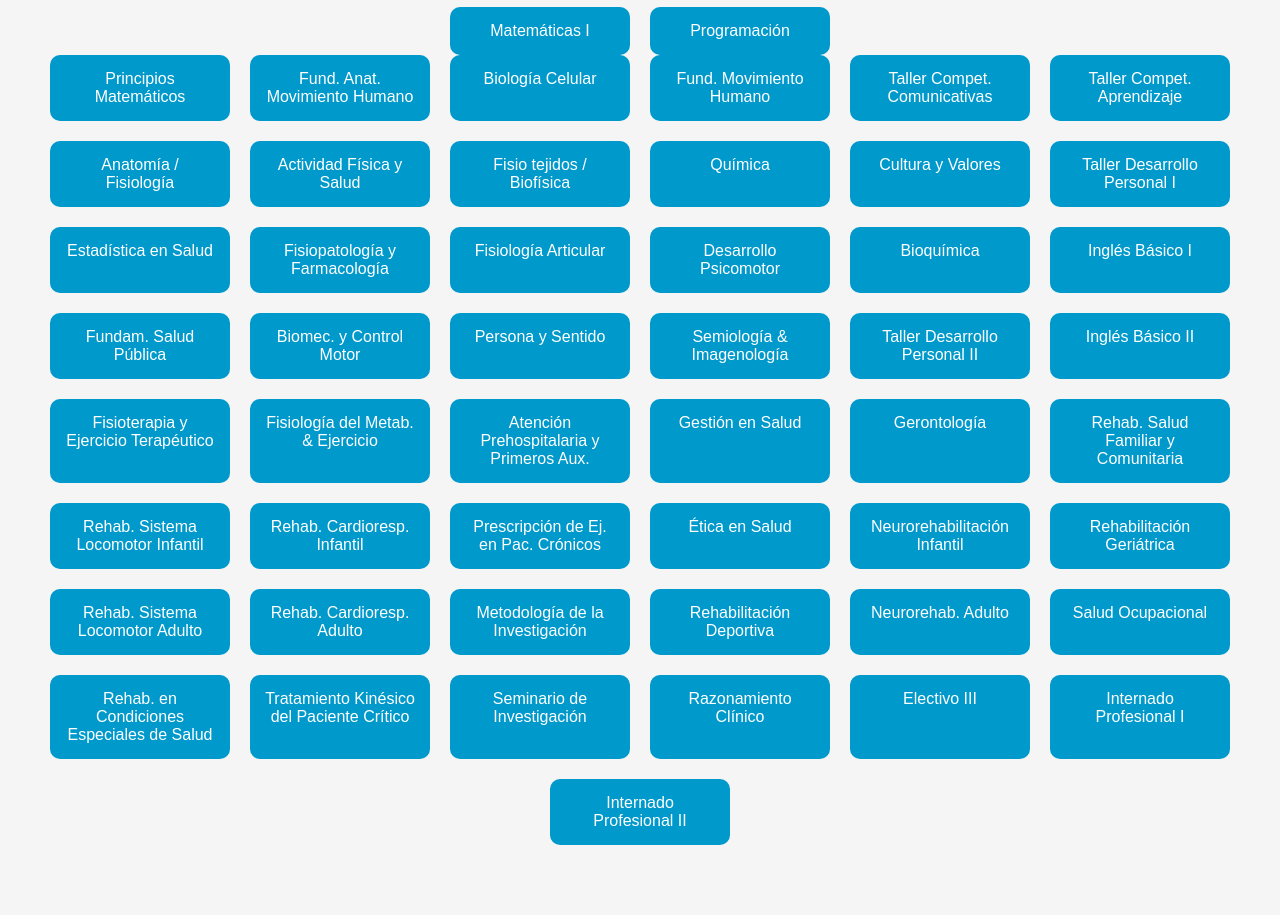
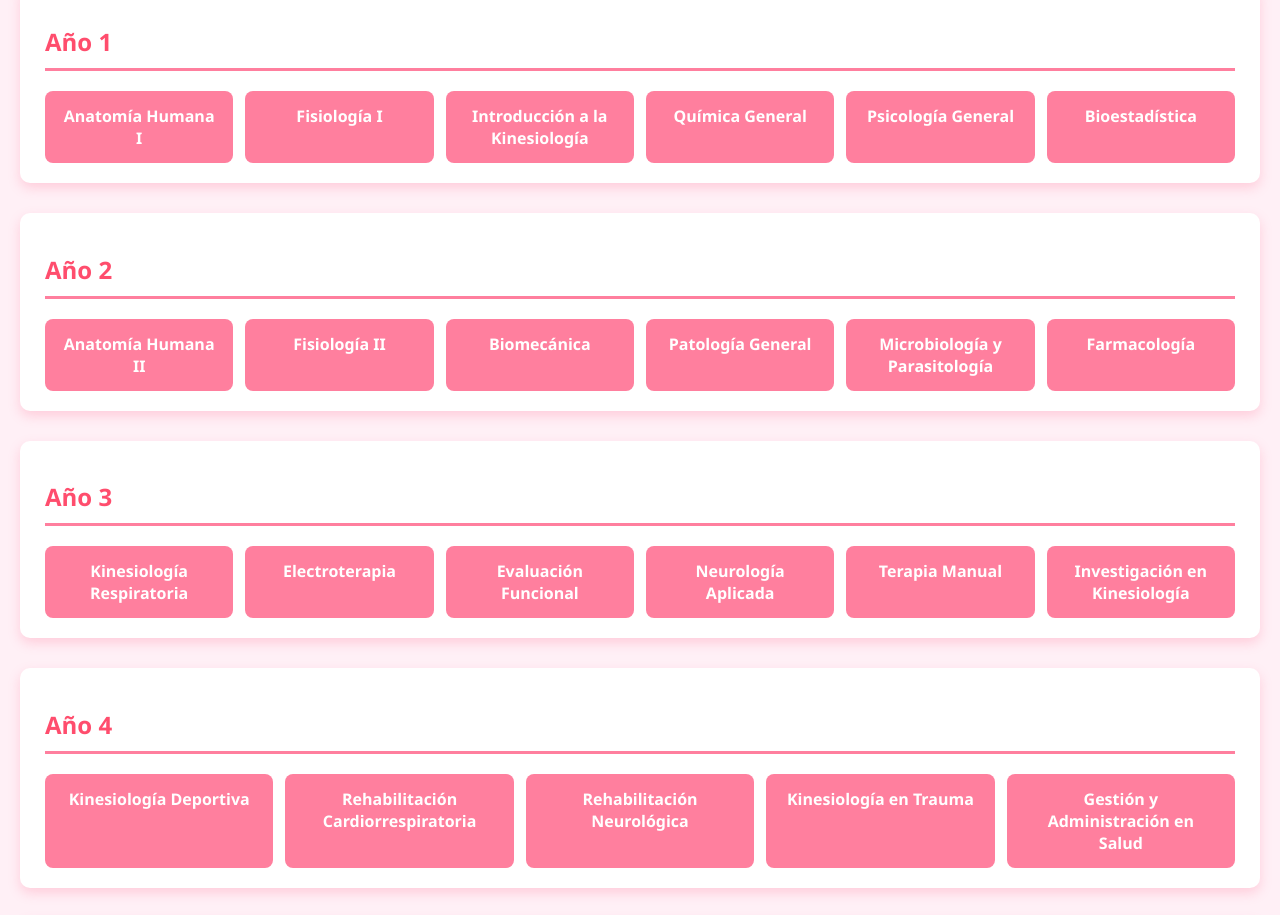
Before and after one commit to aylinnnwrr/Malla-interactiva, a plain HTML site: page index.html in a window 1280 px wide. Shown: the part 101-1016 px from the top of the page. Before the commit the page ends 974 px from the top, so only its background shows below. Drawn offline with Linux system fonts and the light colour scheme.

Commit message:
Update index.html

```diff
--- a/index.html
+++ b/index.html
@@ -1,85 +1,153 @@
 <!DOCTYPE html>
 <html lang="es">
 <head>
-  <meta charset="UTF-8">
-  <title>Malla Interactiva</title>
-  <link rel="stylesheet" href="style.css">
+<meta charset="UTF-8" />
+<meta name="viewport" content="width=device-width, initial-scale=1" />
+<title>Malla Kinesiología UST - Rosita</title>
+<style>
+  body {
+    font-family: 'Segoe UI', Tahoma, Geneva, Verdana, sans-serif;
+    background: #fff0f6;
+    margin: 20px;
+    color: #333;
+  }
+  .anio {
+    background: white;
+    border-radius: 10px;
+    margin-bottom: 30px;
+    padding: 20px 25px;
+    box-shadow: 0 5px 12px rgb(255 127 158 / 0.3);
+  }
+  .anio h2 {
+    border-bottom: 3px solid #ff7f9e;
+    padding-bottom: 10px;
+    color: #ff4d6d;
+    font-weight: 700;
+  }
+  .semestre {
+    display: flex;
+    flex-wrap: wrap;
+    gap: 12px;
+    margin-top: 18px;
+  }
+  .ramo {
+    background: #ff7f9e;
+    color: white;
+    padding: 14px 18px;
+    border-radius: 8px;
+    cursor: pointer;
+    flex: 1 1 150px;
+    text-align: center;
+    font-weight: 600;
+    transition: background 0.3s ease;
+    user-select: none;
+  }
+  .ramo:hover {
+    background: #ff4d6d;
+  }
+  .ramo.aprobado {
+    background: #ffcad0 !important;  /* rosita más claro */
+    color: #a60021;
+    text-decoration: line-through;
+    opacity: 0.85;
+  }
+  #infoRamo {
+    margin-top: 25px;
+    background: #ffe6ec;
+    padding: 18px 22px;
+    border-radius: 10px;
+    font-style: italic;
+    box-shadow: inset 0 0 10px #ff9bb3;
+    max-width: 700px;
+  }
+</style>
 </head>
 <body>
-  <h1>Malla Interactiva</h1>
-  <div class="malla">
-    <div class="ramo" onclick="mostrarInfo('matematica')">Matemáticas I</div>
-    <div class="ramo" onclick="mostrarInfo('programacion')">Programación</div>
+
+<h1>Malla Kinesiología UST (5 años)</h1>
+
+<div class="anio">
+  <h2>Año 1</h2>
+  <div class="semestre">
+    <div class="ramo" data-info="Anatomía Humana I">Anatomía Humana I</div>
+    <div class="ramo" data-info="Fisiología I">Fisiología I</div>
+    <div class="ramo" data-info="Introducción a la Kinesiología">Introducción a la Kinesiología</div>
+    <div class="ramo" data-info="Química General">Química General</div>
+    <div class="ramo" data-info="Psicología General">Psicología General</div>
+    <div class="ramo" data-info="Bioestadística">Bioestadística</div>
   </div>
-  <div id="infoRamo" class="info-ramos"></div>
-  <script src="script.js"></script>
+</div>
+
+<div class="anio">
+  <h2>Año 2</h2>
+  <div class="semestre">
+    <div class="ramo" data-info="Anatomía Humana II">Anatomía Humana II</div>
+    <div class="ramo" data-info="Fisiología II">Fisiología II</div>
+    <div class="ramo" data-info="Biomecánica">Biomecánica</div>
+    <div class="ramo" data-info="Patología General">Patología General</div>
+    <div class="ramo" data-info="Microbiología y Parasitología">Microbiología y Parasitología</div>
+    <div class="ramo" data-info="Farmacología">Farmacología</div>
+  </div>
+</div>
+
+<div class="anio">
+  <h2>Año 3</h2>
+  <div class="semestre">
+    <div class="ramo" data-info="Kinesiología Respiratoria">Kinesiología Respiratoria</div>
+    <div class="ramo" data-info="Electroterapia">Electroterapia</div>
+    <div class="ramo" data-info="Evaluación Funcional">Evaluación Funcional</div>
+    <div class="ramo" data-info="Neurología Aplicada">Neurología Aplicada</div>
+    <div class="ramo" data-info="Terapia Manual">Terapia Manual</div>
+    <div class="ramo" data-info="Investigación en Kinesiología">Investigación en Kinesiología</div>
+  </div>
+</div>
+
+<div class="anio">
+  <h2>Año 4</h2>
+  <div class="semestre">
+    <div class="ramo" data-info="Kinesiología Deportiva">Kinesiología Deportiva</div>
+    <div class="ramo" data-info="Rehabilitación Cardiorrespiratoria">Rehabilitación Cardiorrespiratoria</div>
+    <div class="ramo" data-info="Rehabilitación Neurológica">Rehabilitación Neurológica</div>
+    <div class="ramo" data-info="Kinesiología en Trauma">Kinesiología en Trauma</div>
+    <div class="ramo" data-info="Gestión y Administración en Salud">Gestión y Administración en Salud</div>
+  </div>
+</div>
+
+<div class="anio">
+  <h2>Año 5</h2>
+  <div class="semestre">
+    <div class="ramo" data-info="Práctica Profesional I">Práctica Profesional I</div>
+    <div class="ramo" data-info="Práctica Profesional II">Práctica Profesional II</div>
+    <div class="ramo" data-info="Seminario de Tesis">Seminario de Tesis</div>
+    <div class="ramo" data-info="Ética Profesional">Ética Profesional</div>
+    <div class="ramo" data-info="Tópicos Avanzados en Kinesiología">Tópicos Avanzados en Kinesiología</div>
+  </div>
+</div>
+
+<div id="infoRamo" style="display:none;"></div>
+
+<script>
+  document.addEventListener("DOMContentLoaded", () => {
+    const ramos = document.querySelectorAll(".ramo");
+    const infoDiv = document.getElementById("infoRamo");
+
+    ramos.forEach(ramo => {
+      ramo.addEventListener("click", () => {
+        ramo.classList.toggle("aprobado");
+      });
+
+      ramo.addEventListener("mouseenter", () => {
+        infoDiv.style.display = "block";
+        infoDiv.textContent = ramo.getAttribute("data-info");
+      });
+
+      ramo.addEventListener("mouseleave", () => {
+        infoDiv.style.display = "none";
+        infoDiv.textContent = "";
+      });
+    });
+  });
+</script>
+
 </body>
 </html>
-<div class="malla">
-  <!-- Semestre 1 -->
-  <div class="ramo" onclick="mostrarInfo('principiosMat')">Principios Matemáticos</div>
-  <div class="ramo" onclick="mostrarInfo('fundAnatMovHum')">Fund. Anat. Movimiento Humano</div>
-  <div class="ramo" onclick="mostrarInfo('bioCelular')">Biología Celular</div>
-  <div class="ramo" onclick="mostrarInfo('fundMovHum')">Fund. Movimiento Humano</div>
-  <div class="ramo" onclick="mostrarInfo('tallerComunic')">Taller Compet. Comunicativas</div>
-  <div class="ramo" onclick="mostrarInfo('tallerAprendizaje')">Taller Compet. Aprendizaje</div>
-
-  <!-- Semestre 2 -->
-  <div class="ramo" onclick="mostrarInfo('anatomiaFisio')">Anatomía / Fisiología</div>
-  <div class="ramo" onclick="mostrarInfo('actiFisSalud')">Actividad Física y Salud</div>
-  <div class="ramo" onclick="mostrarInfo('fisTisBiofisica')">Fisio tejidos / Biofísica</div>
-  <div class="ramo" onclick="mostrarInfo('quimica')">Química</div>
-  <div class="ramo" onclick="mostrarInfo('culturaValores')">Cultura y Valores</div>
-  <div class="ramo" onclick="mostrarInfo('tallerDesarrollo1')">Taller Desarrollo Personal I</div>
-
-  <!-- Semestre 3 -->
-  <div class="ramo" onclick="mostrarInfo('estadistica')">Estadística en Salud</div>
-  <div class="ramo" onclick="mostrarInfo('fisioFarmaco')">Fisiopatología y Farmacología</div>
-  <div class="ramo" onclick="mostrarInfo('fisArticular')">Fisiología Articular</div>
-  <div class="ramo" onclick="mostrarInfo('desPsicomotor')">Desarrollo Psicomotor</div>
-  <div class="ramo" onclick="mostrarInfo('bioquimica')">Bioquímica</div>
-  <div class="ramo" onclick="mostrarInfo('ingles1')">Inglés Básico I</div>
-
-  <!-- Semestre 4 -->
-  <div class="ramo" onclick="mostrarInfo('saludPublica')">Fundam. Salud Pública</div>
-  <div class="ramo" onclick="mostrarInfo('bioControlMotor')">Biomec. y Control Motor</div>
-  <div class="ramo" onclick="mostrarInfo('personaSentido')">Persona y Sentido</div>
-  <div class="ramo" onclick="mostrarInfo('semiologia')">Semiología & Imagenología</div>
-  <div class="ramo" onclick="mostrarInfo('tallerDesarrollo2')">Taller Desarrollo Personal II</div>
-  <div class="ramo" onclick="mostrarInfo('ingles2')">Inglés Básico II</div>
-
-  <!-- Semestre 5 -->
-  <div class="ramo" onclick="mostrarInfo('fisioterapiaEjercicio')">Fisioterapia y Ejercicio Terapéutico</div>
-  <div class="ramo" onclick="mostrarInfo('fisiologiaEjercicio')">Fisiología del Metab. & Ejercicio</div>
-  <div class="ramo" onclick="mostrarInfo('prehospitalariaAux')">Atención Prehospitalaria y Primeros Aux.</div>
-  <div class="ramo" onclick="mostrarInfo('gestionSalud')">Gestión en Salud</div>
-  <div class="ramo" onclick="mostrarInfo('gerontologia')">Gerontología</div>
-  <div class="ramo" onclick="mostrarInfo('rehabFamiliar')">Rehab. Salud Familiar y Comunitaria</div>
-
-  <!-- Semestre 6 -->
-  <div class="ramo" onclick="mostrarInfo('rehabLocomotorInfantil')">Rehab. Sistema Locomotor Infantil</div>
-  <div class="ramo" onclick="mostrarInfo('rehabCardioInfantil')">Rehab. Cardioresp. Infantil</div>
-  <div class="ramo" onclick="mostrarInfo('prescripEjercPacCrónicos')">Prescripción de Ej. en Pac. Crónicos</div>
-  <div class="ramo" onclick="mostrarInfo('eticaSalud')">Ética en Salud</div>
-  <div class="ramo" onclick="mostrarInfo('neuroRehabInfantil')">Neurorehabilitación Infantil</div>
-  <div class="ramo" onclick="mostrarInfo('rehabGeriatrica')">Rehabilitación Geriátrica</div>
-
-  <!-- Semestre 7 -->
-  <div class="ramo" onclick="mostrarInfo('rehabLocomotorAdulto')">Rehab. Sistema Locomotor Adulto</div>
-  <div class="ramo" onclick="mostrarInfo('rehabCardioAdulto')">Rehab. Cardioresp. Adulto</div>
-  <div class="ramo" onclick="mostrarInfo('investigacionMetodologia')">Metodología de la Investigación</div>
-  <div class="ramo" onclick="mostrarInfo('rehabDeportiva')">Rehabilitación Deportiva</div>
-  <div class="ramo" onclick="mostrarInfo('neuroRehabAdulto')">Neurorehab. Adulto</div>
-  <div class="ramo" onclick="mostrarInfo('saludOcupacional')">Salud Ocupacional</div>
-
-  <!-- Semestre 8 -->
-  <div class="ramo" onclick="mostrarInfo('rehabCondEspeciales')">Rehab. en Condiciones Especiales de Salud</div>
-  <div class="ramo" onclick="mostrarInfo('tratamientoCritico')">Tratamiento Kinésico del Paciente Crítico</div>
-  <div class="ramo" onclick="mostrarInfo('seminarioInvestigacion')">Seminario de Investigación</div>
-  <div class="ramo" onclick="mostrarInfo('razonamientoClinico')">Razonamiento Clínico</div>
-  <div class="ramo" onclick="mostrarInfo('electivo3')">Electivo III</div>
-
-  <!-- Semestre 9 & 10 -->
-  <div class="ramo" onclick="mostrarInfo('internadoProfesional1')">Internado Profesional I</div>
-  <div class="ramo" onclick="mostrarInfo('internadoProfesional2')">Internado Profesional II</div>
-</div>
```
